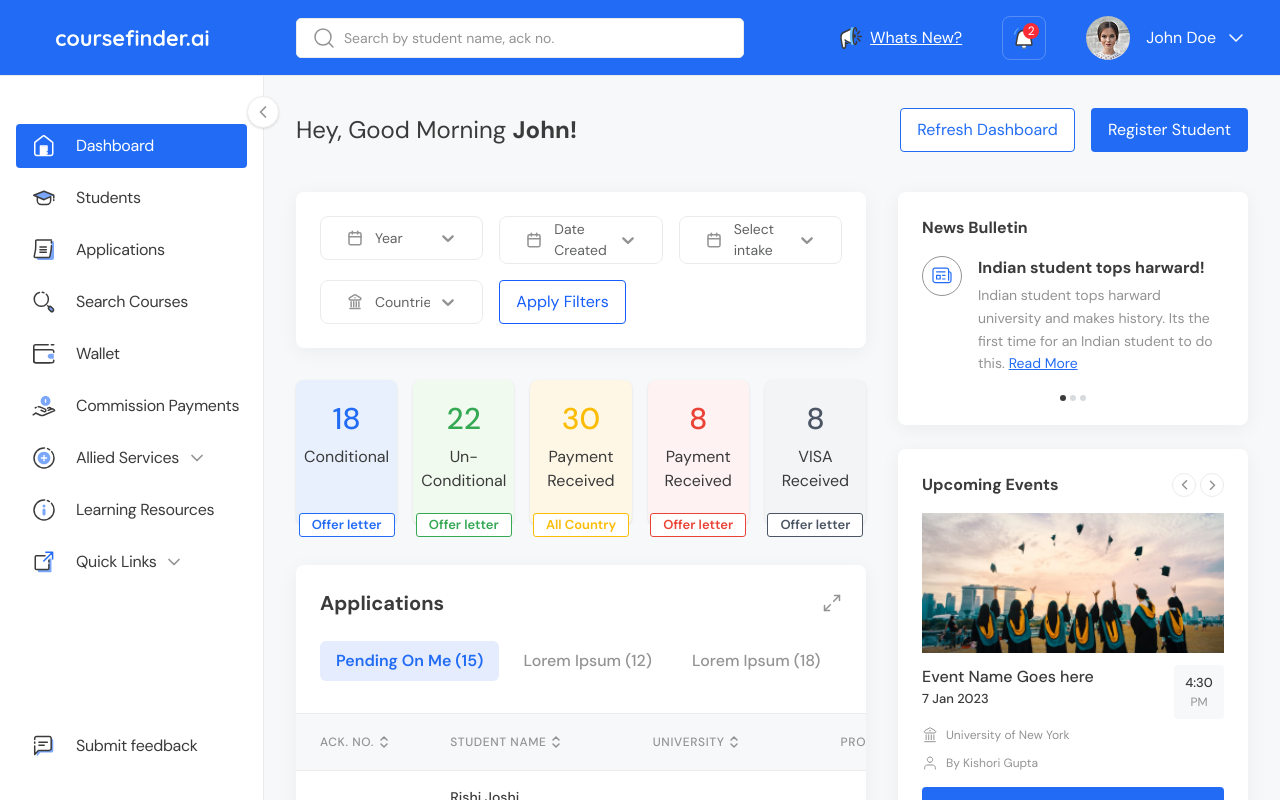
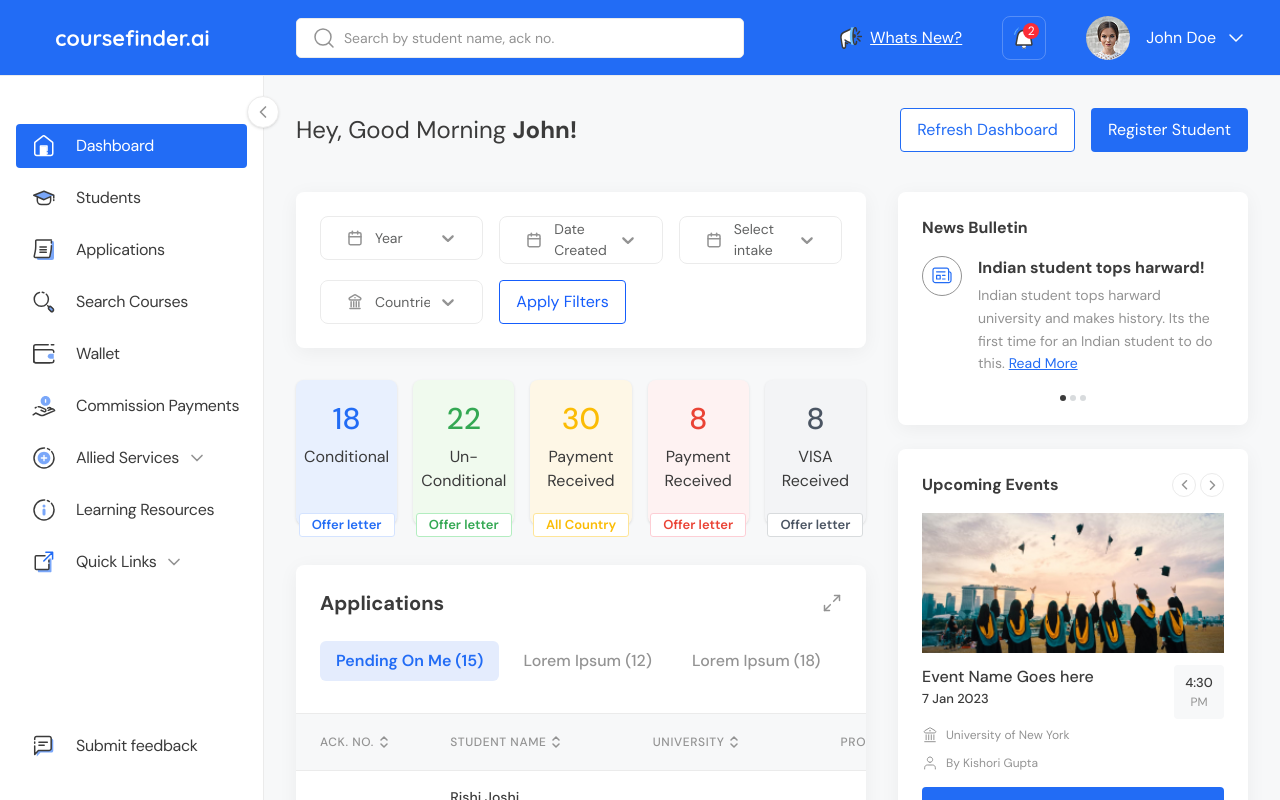
Before and after one commit to milind-k8/courseFinder, a React (Vite) app: page / in a window 1280 px wide. Built offline with nearby package versions, Linux system fonts and the light colour scheme.

Commit message:
Fixed some color

```diff
--- a/src/data/dashboardData.ts
+++ b/src/data/dashboardData.ts
@@ -3,6 +3,7 @@ export interface StatCardData {
     count: number;
     label: string;
     color: string; // Hex or tailwind class suffix
+    borderColor: string; // CSS variable for border color
     buttonLabel: string;
 }
 
@@ -92,35 +93,40 @@ export const statsData: StatCardData[] = [
         id: "1",
         count: 18,
         label: "Conditional",
-        color: "bg-[#E8F0FE] text-[#226CF5]", // Light Blue
+        color: "bg-[#E8F0FE] text-[#226CF5]",
+        borderColor: "--color-info-light",
         buttonLabel: "Offer letter",
     },
     {
         id: "2",
         count: 22,
         label: "Un-Conditional",
-        color: "bg-[#F0FAEE] text-[#34A853]", // Light Green
+        color: "bg-[#F0FAEE] text-[#34A853]",
+        borderColor: "--color-success-bg",
         buttonLabel: "Offer letter",
     },
     {
         id: "3",
         count: 30,
         label: "Payment Received",
-        color: "bg-[#FEF7E6] text-[#FBBC05]", // Light Yellow
+        color: "bg-[#FEF7E6] text-[#FBBC05]",
+        borderColor: "--color-warning-bg",
         buttonLabel: "All Country",
     },
     {
         id: "4",
         count: 8,
         label: "Payment Received",
-        color: "bg-[#FEF2F2] text-[#EA4335]", // Light Red
+        color: "bg-[#FEF2F2] text-[#EA4335]",
+        borderColor: "--color-error-bg",
         buttonLabel: "Offer letter",
     },
     {
         id: "5",
         count: 8,
         label: "VISA Received",
-        color: "bg-[#F3F4F6] text-[#4B5563]", // Light Grey
+        color: "bg-[#F3F4F6] text-[#4B5563]",
+        borderColor: "--color-border-light",
         buttonLabel: "Offer letter",
     },
 ];
--- a/src/pages/Dashboard/components/StatsSection.tsx
+++ b/src/pages/Dashboard/components/StatsSection.tsx
@@ -16,7 +16,15 @@ export default function StatsSection({ data }: StatsSectionProps) {
                         <span className="text-[30px] font-[500]">{stat.count}</span>
                         <span className="text-[var(--color-text-primary)] text-center mb-4">{stat.label}</span>
                     </div>
-                    <button className={`absolute bottom-[-12px] text-[13px] font-semibold px-3 h-[24px] bg-white border border-[var(${stat.color})] text-[var(${stat.color})] rounded-[3px] transition-colors mt-3`}>
+                    <button
+                        className="absolute bottom-[-12px] text-[13px] font-semibold px-3 h-[24px] bg-white rounded-[3px] transition-colors mt-3"
+                        style={{
+                            borderWidth: '1px',
+                            borderStyle: 'solid',
+                            borderColor: `var(${stat.borderColor})`,
+                            color: stat.color.match(/text-\[([^\]]+)\]/)?.[1] || 'inherit'
+                        }}
+                    >
                         {stat.buttonLabel}
                     </button>
                 </div>
```
